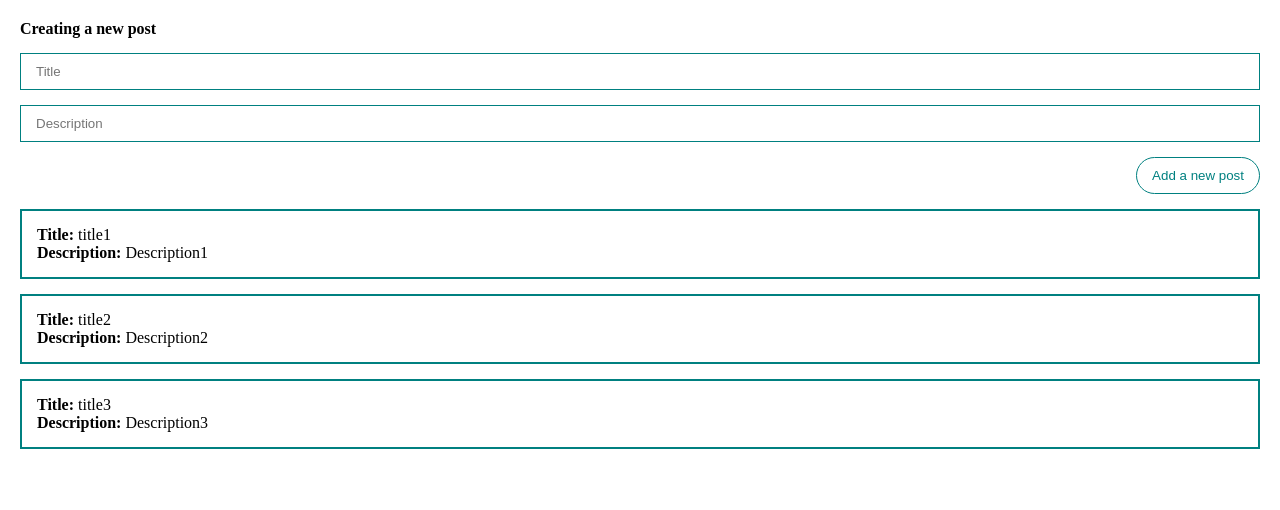
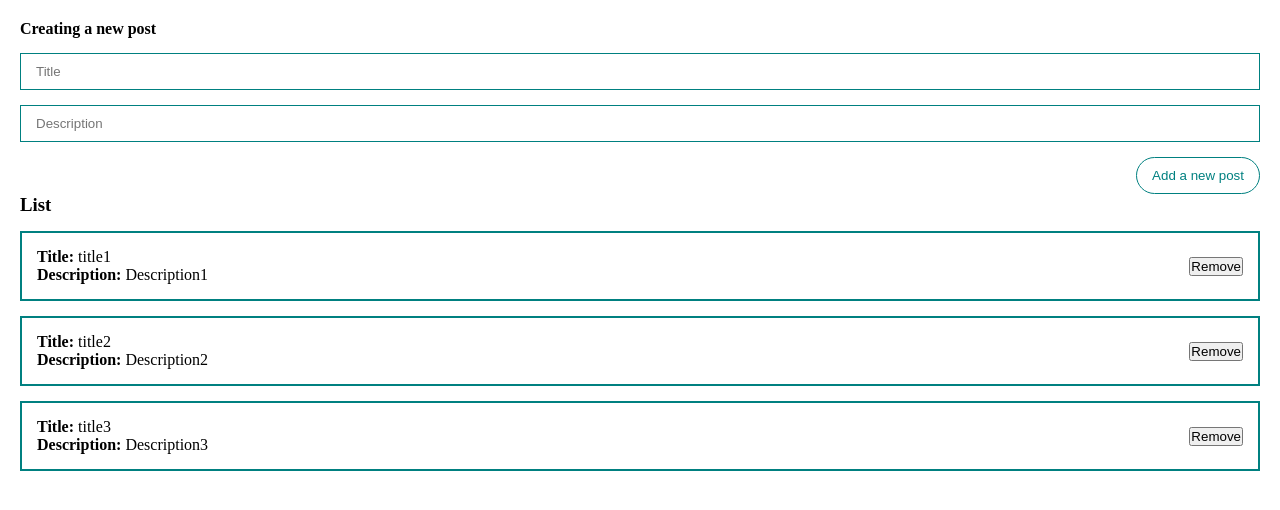
Before and after one commit to Alena2020/app-vue, a Vue app: page / in a window 1280 px wide. Shown: the top 510 px of the page. Built offline with nearby package versions, Linux system fonts and the light colour scheme.

Commit message:
added PostItem

```diff
--- /dev/null
+++ b/src/components/PostItem.vue
@@ -0,0 +1,33 @@
+<template>
+  <div class="post">
+    <div>
+      <div><strong>Title: </strong>{{ post.title }}</div>
+      <div><strong>Description: </strong>{{ post.description }}</div>
+    </div>
+    <div class="post__btns">
+      <button>Remove</button>
+    </div>
+  </div>
+</template>
+
+<script>
+export default {
+  props: {
+    post: {
+      type: Object,
+      required: true,
+    },
+  },
+};
+</script>
+
+<style scoped>
+.post {
+  padding: 15px;
+  border: 2px solid teal;
+  margin-top: 15px;
+  display: flex;
+  align-items: center;
+  justify-content: space-between;
+}
+</style>
--- a/src/components/PostList.vue
+++ b/src/components/PostList.vue
@@ -1,12 +1,14 @@
 <template>
-  <div class="post" v-for="post in posts">
-    <div><strong>Title: </strong>{{ post.title }}</div>
-    <div><strong>Description: </strong>{{ post.description }}</div>
+  <div>
+    <h3>List</h3>
+    <PostItem v-for="post in posts" :post="post" />
   </div>
 </template>
 
 <script>
+import PostItem from "@/components/PostItem";
 export default {
+  components: { PostItem },
   props: {
     posts: {
       type: Array,
@@ -16,10 +18,4 @@
 };
 </script>
 
-<style scoped>
-.post {
-  padding: 15px;
-  border: 2px solid teal;
-  margin-top: 15px;
-}
-</style>
+<style scoped></style>
```
